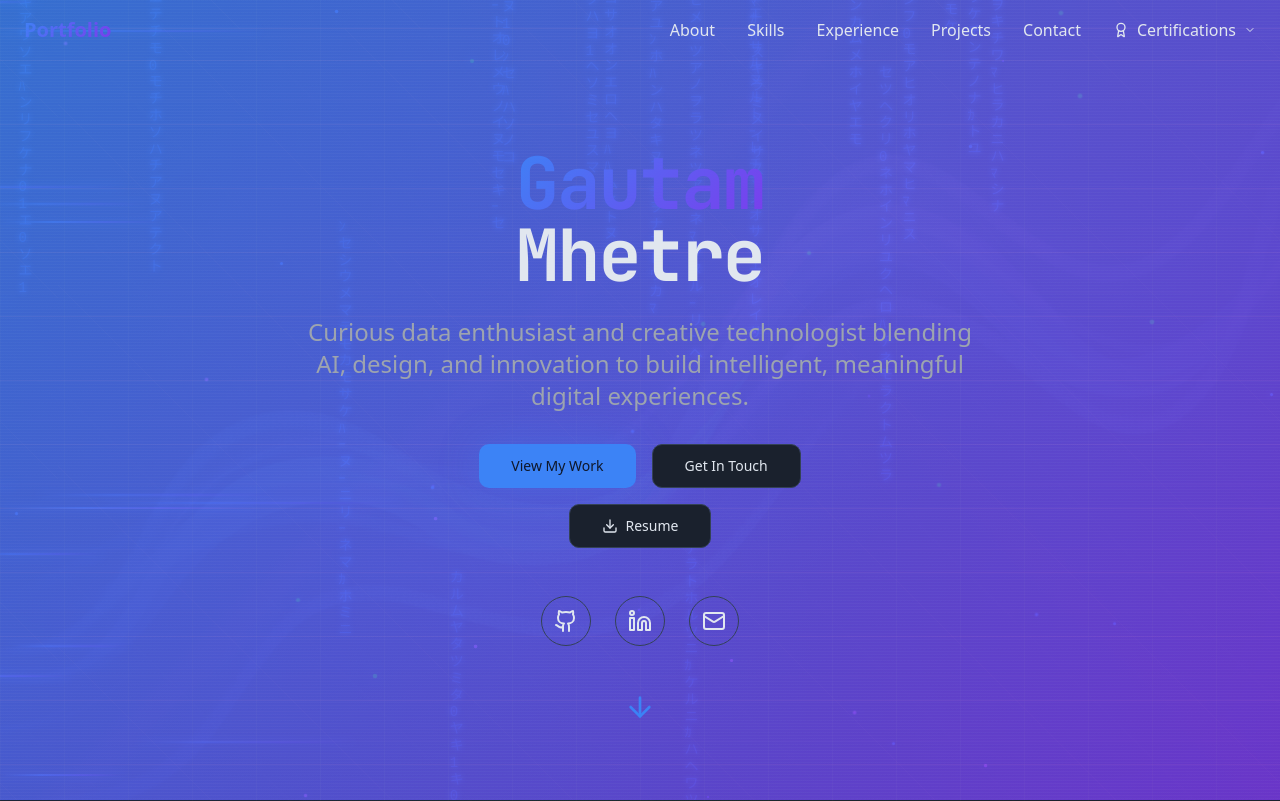
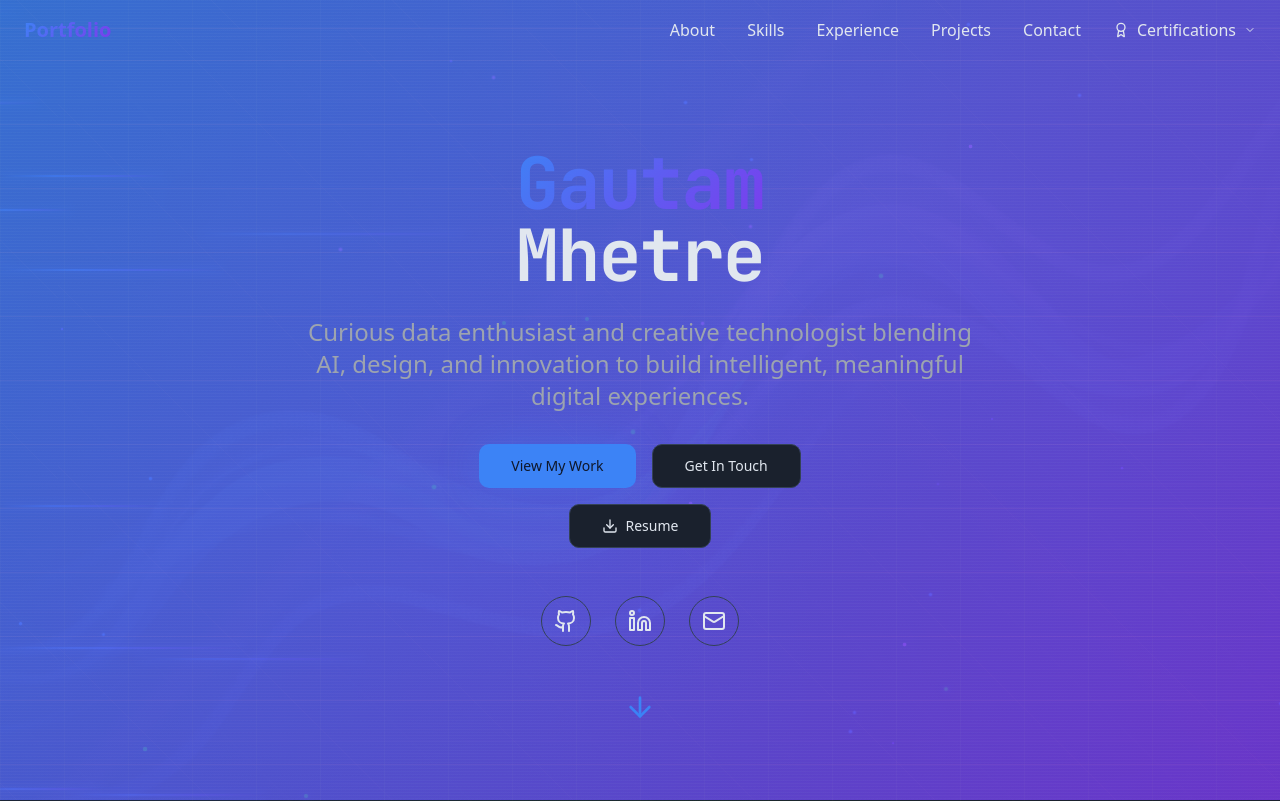
Before and after one commit to gautammhetre/Gautam-Portfolio, a React (Vite) app: page / in a window 1280 px wide. Shown: the top 801 px of the page. Built offline with nearby package versions, Linux system fonts and the light colour scheme.

Commit message:
Fix floating code

```diff
--- a/src/components/ImmersiveBackground.tsx
+++ b/src/components/ImmersiveBackground.tsx
@@ -1,12 +1,6 @@
 import { useEffect, useState } from 'react';
 
 const ImmersiveBackground = () => {
-  const [matrixColumns, setMatrixColumns] = useState<Array<{
-    id: number;
-    left: number;
-    animationDuration: number;
-    content: string;
-  }>>([]);
 
 
   const [techDots, setTechDots] = useState<Array<{
@@ -24,14 +18,6 @@ const ImmersiveBackground = () => {
   }>>([]);
 
   useEffect(() => {
-    // Generate enhanced matrix rain columns
-    const columns = Array.from({ length: 25 }, (_, i) => ({
-      id: i,
-      left: Math.random() * 100,
-      animationDuration: 6 + Math.random() * 12,
-      content: generateMatrixText()
-    }));
-    setMatrixColumns(columns);
 
 
     // Generate more glowing tech dots
@@ -53,14 +39,6 @@ const ImmersiveBackground = () => {
     setDataStreams(streams);
   }, []);
 
-  const generateMatrixText = () => {
-    const chars = '01アイウエオカキクケコサシスセソタチツテトナニヌネノハヒフヘホマミムメモヤユヨラリルレロワヲンﾊﾝﾏｰｶｰ';
-    let result = '';
-    for (let i = 0; i < 25; i++) {
-      result += chars.charAt(Math.floor(Math.random() * chars.length)) + '\n';
-    }
-    return result;
-  };
 
 
   return (
@@ -74,22 +52,6 @@ const ImmersiveBackground = () => {
       {/* Scanlines */}
       <div className="scanlines" />
 
-      {/* Matrix rain columns */}
-      <div className="matrix-container">
-        {matrixColumns.map((column) => (
-          <div
-            key={column.id}
-            className="matrix-column"
-            style={{
-              left: `${column.left}%`,
-              animationDuration: `${column.animationDuration}s`,
-              animationDelay: `${Math.random() * 5}s`
-            }}
-          >
-            {column.content}
-          </div>
-        ))}
-      </div>
 
 
       {/* Data streams */}
```
